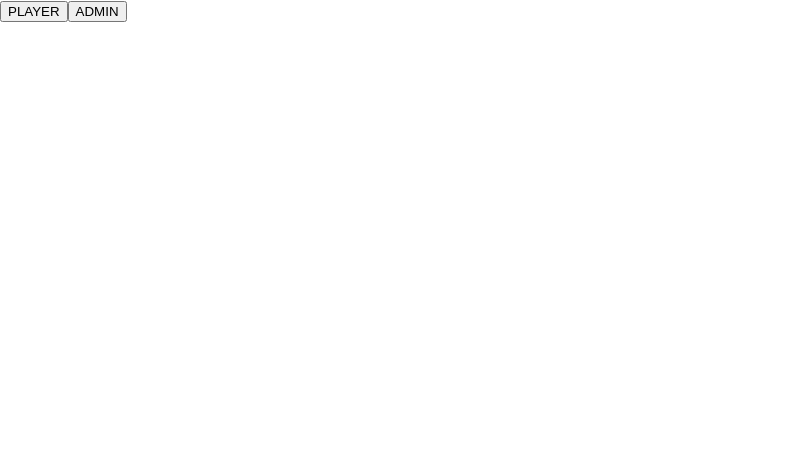
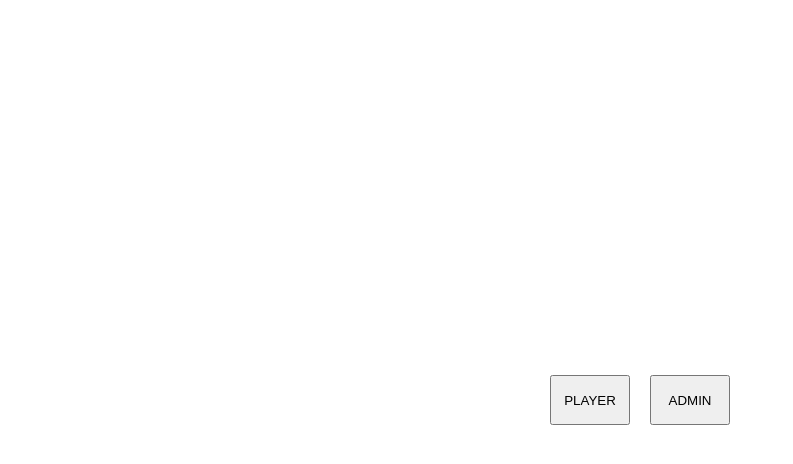
Before and after one commit to somethiiing/manual-valon, a React (Create React App) app: page / in a window 1280 px wide. Shown: the top 464 px of the page, without its empty margins (0-793 px from the left). Built offline with nearby package versions, Linux system fonts and the light colour scheme.

Commit message:
bigger player admin buttons

```diff
--- a/src/App.css
+++ b/src/App.css
@@ -1,3 +1,16 @@
 html, body {
-  height: 100%
+  height: 100%;
 }
+
+.App {
+  height: 100%;
+  display: flex;
+  align-items: center;
+  justify-content: center;
+}
+
+.boardButton {
+  width: 80px;
+  height: 50px;
+  margin: 10px;
+}
--- a/src/App.js
+++ b/src/App.js
@@ -21,9 +21,9 @@ class App extends React.Component {
 
   render() {
     return (
-      <div style={{height: '100%'}}>
-        {this.state.showButtons && <button onClick={e => this.changePage('BOARD')}>PLAYER</button>}
-        {this.state.showButtons && <button onClick={e => this.changePage('ADMIN')}>ADMIN</button>}
+      <div className={'App'}>
+        {this.state.showButtons && <button className={'boardButton'} onClick={e => this.changePage('BOARD')}>PLAYER</button>}
+        {this.state.showButtons && <button className={'boardButton'} onClick={e => this.changePage('ADMIN')}>ADMIN</button>}
         {this.state.page === 'BOARD' && <Board />}
         {this.state.page === 'ADMIN' && <Admin />}
       </div>
--- a/src/components/board.jsx
+++ b/src/components/board.jsx
@@ -175,7 +175,23 @@ const useStyles = makeStyles(theme => ({
   voteButtonContainer: {
     width: '100%',
     height: '100%',
-    display: 'flex'
+    display: 'flex',
+    flexDirection: 'column'
+  },
+  voteButtonContainerFull: {
+    width: '100%',
+    height: '100%',
+    display: 'flex',
+  },
+  voteButtonContainerTop: {
+    width: '100%',
+    height: '70%',
+    display: 'flex',
+  },
+  voteButtonContainerBottom: {
+    width: '100%',
+    height: '30%',
+    display: 'flex',
   },
   voteButtonSuccess: {
     width: '50%',
@@ -196,14 +212,22 @@ const useStyles = makeStyles(theme => ({
     display: 'flex',
     justifyContent: 'center',
     alignItems: 'center'
+  },
+  voteButtonReverse: {
+    width: '100%',
+    height: '100%',
+    fontSize: '30px',
+    display: 'flex',
+    justifyContent: 'center',
+    alignItems: 'center'
   }
 }));
 
 let testBoardData = {
     "missionVoteCount": {
-        "SUCCESS": 2,
-        "FAIL": 1,
-        "REVERSE": 1
+        "SUCCESS": 0,
+        "FAIL": 0,
+        "REVERSE": 0
     },
     "playersList": [
         "elliot",
@@ -323,7 +347,7 @@ function GameBoard (props) {
   const { missionVoteCount = {}, playersList = [], doubleFail = false, reversalsAllowed = false, voteTrack = 1, missions = [] } = returnedState;
 
   const missionResultReady = missionVoteCount.SUCCESS > 0 || missionVoteCount.FAIL > 0 || missionVoteCount.REVERSE > 0;
-
+//TODO make questInfo display responsive
   return (
     <div className={classes.gameboard}>
       <div className={classes.gameInfo}>
@@ -457,17 +481,21 @@ function MissionVote (props) {
         </div>
       </div>
       <div className={classes.voteButtonContainer}>
+        <div className={props.reversalsAllowed ? classes.voteButtonContainerTop : classes.voteButtonContainerFull}>
           <button className={classes.voteButtonSuccess} onClick={() => props.submitMissionVote('SUCCESS')}>
             Success
           </button>
+          <button className={classes.voteButtonFail} onClick={() => props.submitMissionVote('FAIL')}>
+            Fail
+          </button>
+        </div>
+        <div className={classes.voteButtonContainerBottom}>
           { props.reversalsAllowed &&
             <button className={classes.voteButtonReverse} onClick={() => props.submitMissionVote('REVERSE')}>
               Reverse
             </button>
           }
-        <button className={classes.voteButtonFail} onClick={() => props.submitMissionVote('FAIL')}>
-          Fail
-        </button>
+        </div>
       </div>
     </div>
   )
```
Lines whose indentation alone changed are shown as unchanged.
